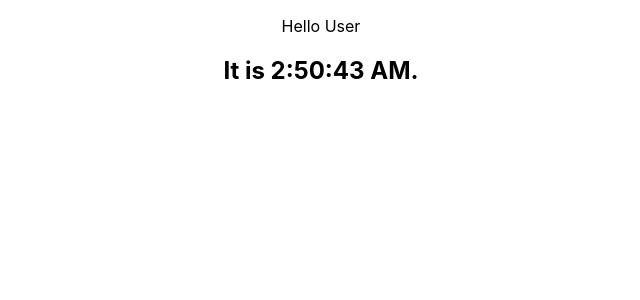
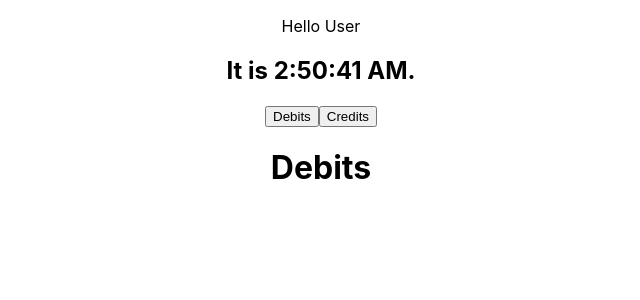
Before and after one commit to perlaescano/CSCI39548-Assignment3, a React (Create React App) app in the folder bank-react-app/: page / in a window 1280 px wide. Shown: the top 300 px of the page, without its empty margins (319-959 px from the left). Built offline with nearby package versions, Linux system fonts and the light colour scheme.

Commit message:
Init Credits and Debits sections

```diff
--- a/bank-react-app/src/App.js
+++ b/bank-react-app/src/App.js
@@ -1,12 +1,16 @@
-import React, { Component }  from 'react';
+import React from "react";
 import './App.css';
+import Content from './components/Content';
 import Clock from './components/Clock';
+
 
 function App() {
   return (
     <div className="App">
       <p>Hello User</p>
       <Clock></Clock>
+
+			<Content></Content>
     </div>
   );
 }
--- /dev/null
+++ b/bank-react-app/src/components/Content.js
@@ -0,0 +1,26 @@
+import React, { useState } from 'react';
+import Debits from './Debits';
+import Credits from './Credits';
+
+const Content = () => {
+    const [page, setPage] = useState(<Debits />);
+
+    const showDebits = () => {
+        setPage(<Debits />);
+    }
+
+    const showCredits = () => {
+        setPage(<Credits />)
+    }
+
+
+    return (
+        <div>
+            <button onClick={showDebits}>Debits</button>
+            <button onClick={showCredits}>Credits</button>
+            {page}
+        </div>
+    );
+}
+
+export default Content;
--- /dev/null
+++ b/bank-react-app/src/components/Credits.js
@@ -0,0 +1,11 @@
+import React from 'react';
+
+const Credits = () => {
+  return (
+    <div>
+      <h1>Credits</h1>
+    </div>
+  );
+}
+
+export default Credits;
--- /dev/null
+++ b/bank-react-app/src/components/Debits.js
@@ -0,0 +1,11 @@
+import React from 'react';
+
+const Debits = () => {
+  return (
+    <div>
+      <h1>Debits</h1>
+    </div>
+  );
+}
+
+export default Debits;
```
